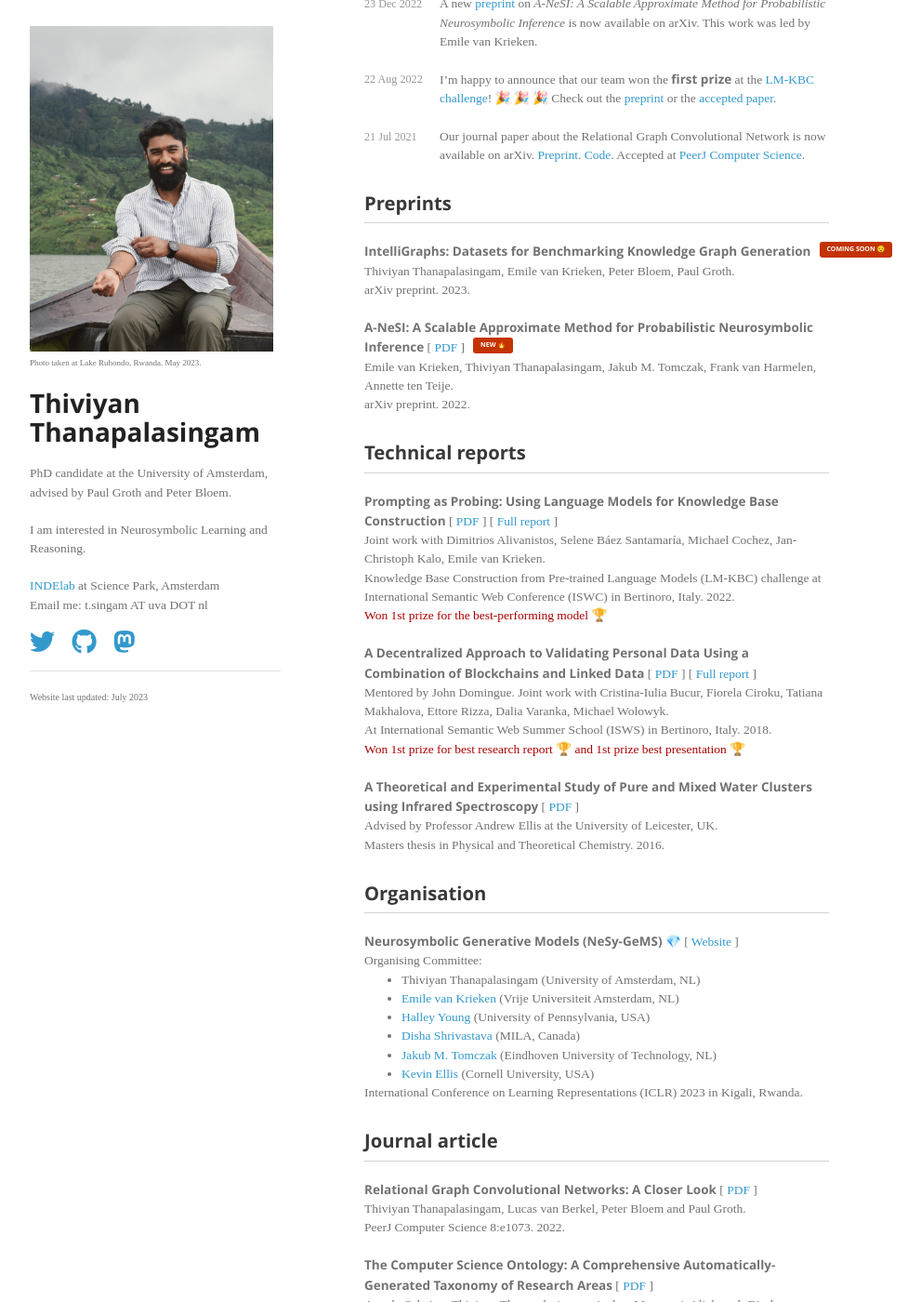
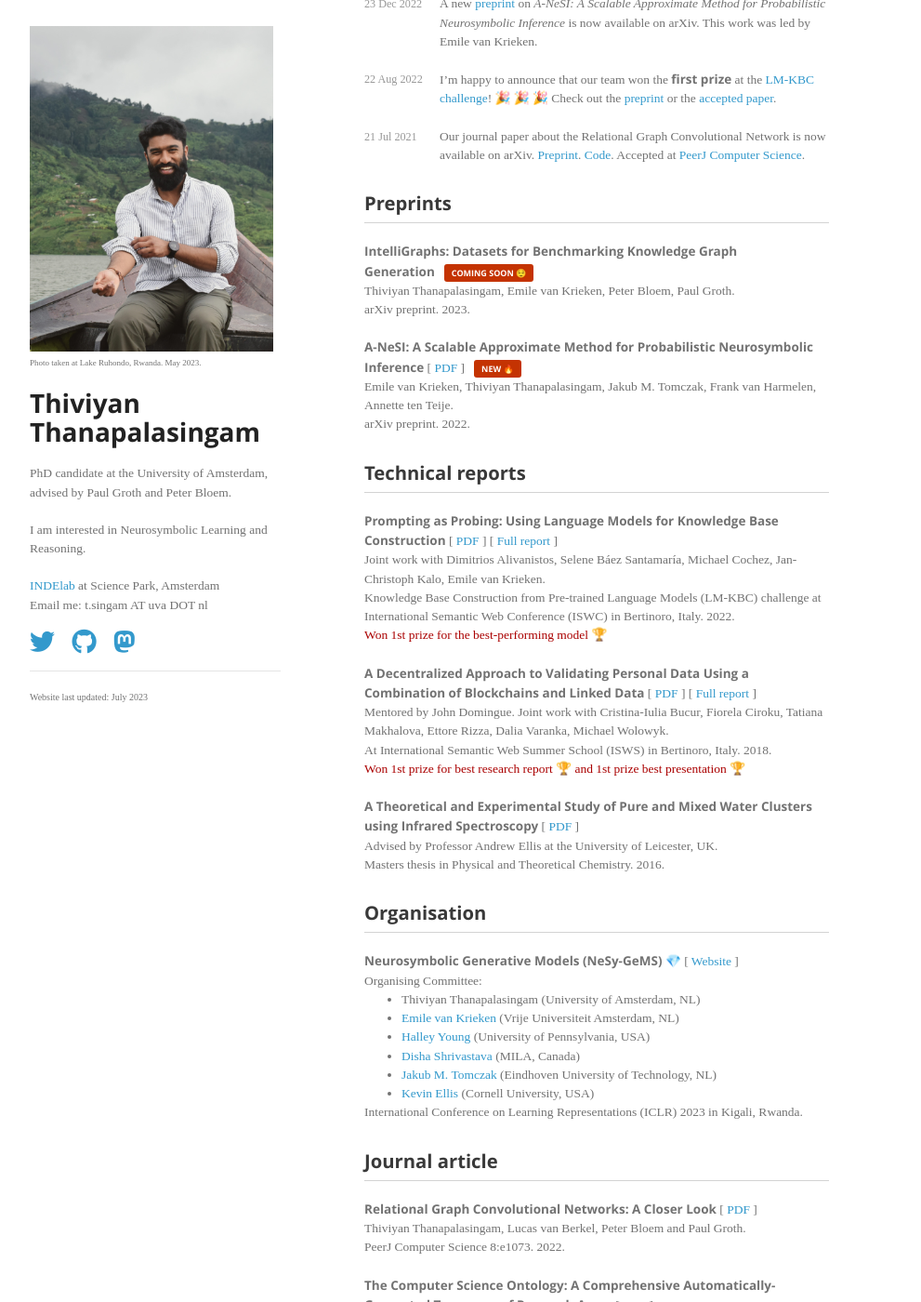
Before and after one commit to thiviyanT/website, a Jekyll site: the page built from index.html, in a window 1280 px wide and 1400 px high, scrolled down 200 px. Shown: the whole window at 93% size, without its empty margins (178-1169 px from the left). Built offline with Jekyll 4.4.1, drawn with Linux system fonts in a browser that asks for light colours; nearby versions of some CDN libraries; some web fonts are replaced; the list of posts is cut into pages by our own code; a style sheet for code colours, icons or effects is not loaded.

Commit message:
debugging

```diff
--- a/assets/css/style.css
+++ b/assets/css/style.css
@@ -339,13 +339,12 @@ footer {
 }
 
 .tag{
-    font-size: 7px;
-    font-weight: bolder;
+    font-size: 9px;
+    font-weight: bold;
     background-color: #C43302;
     color: white;
     padding: 3px 8px;
     border-radius: 3px;
-    position: absolute;
-    margin: 0 9px;
+    margin: 0px 10px;
     text-transform: uppercase;
 }
```
